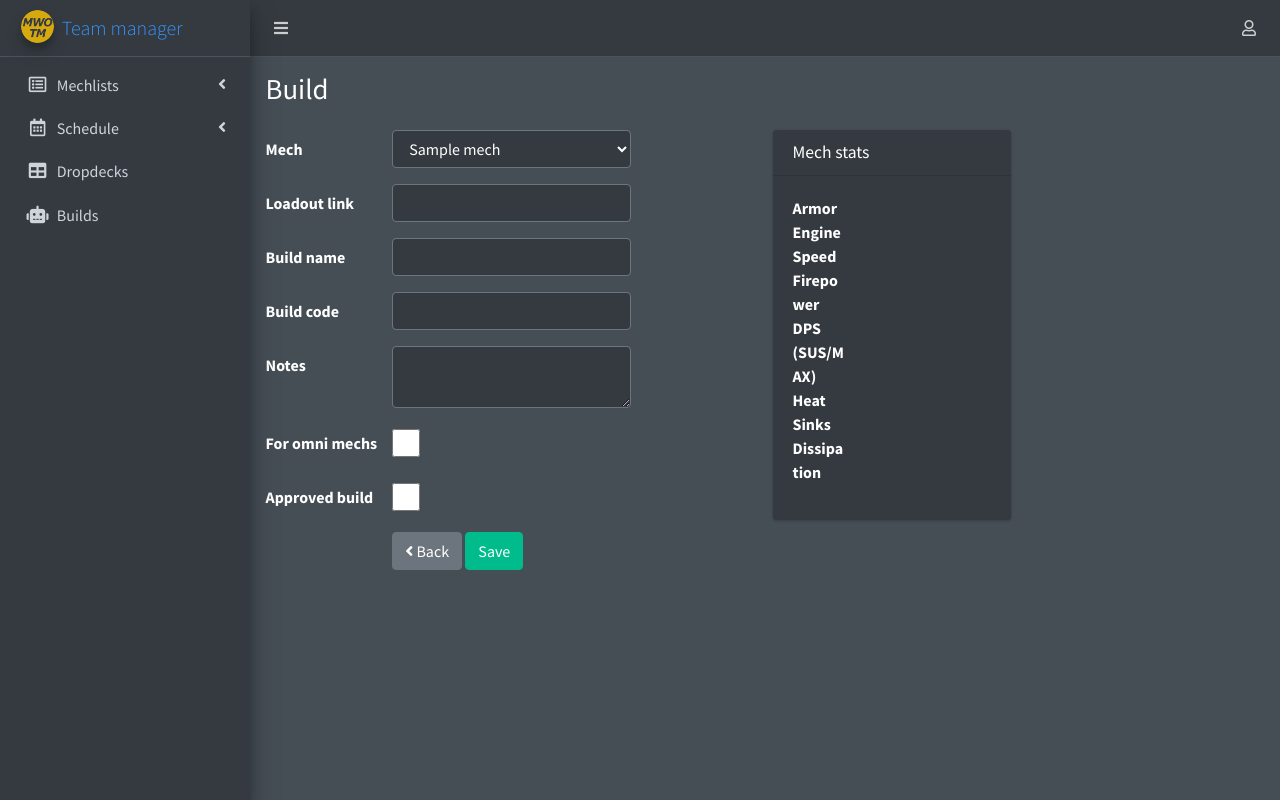
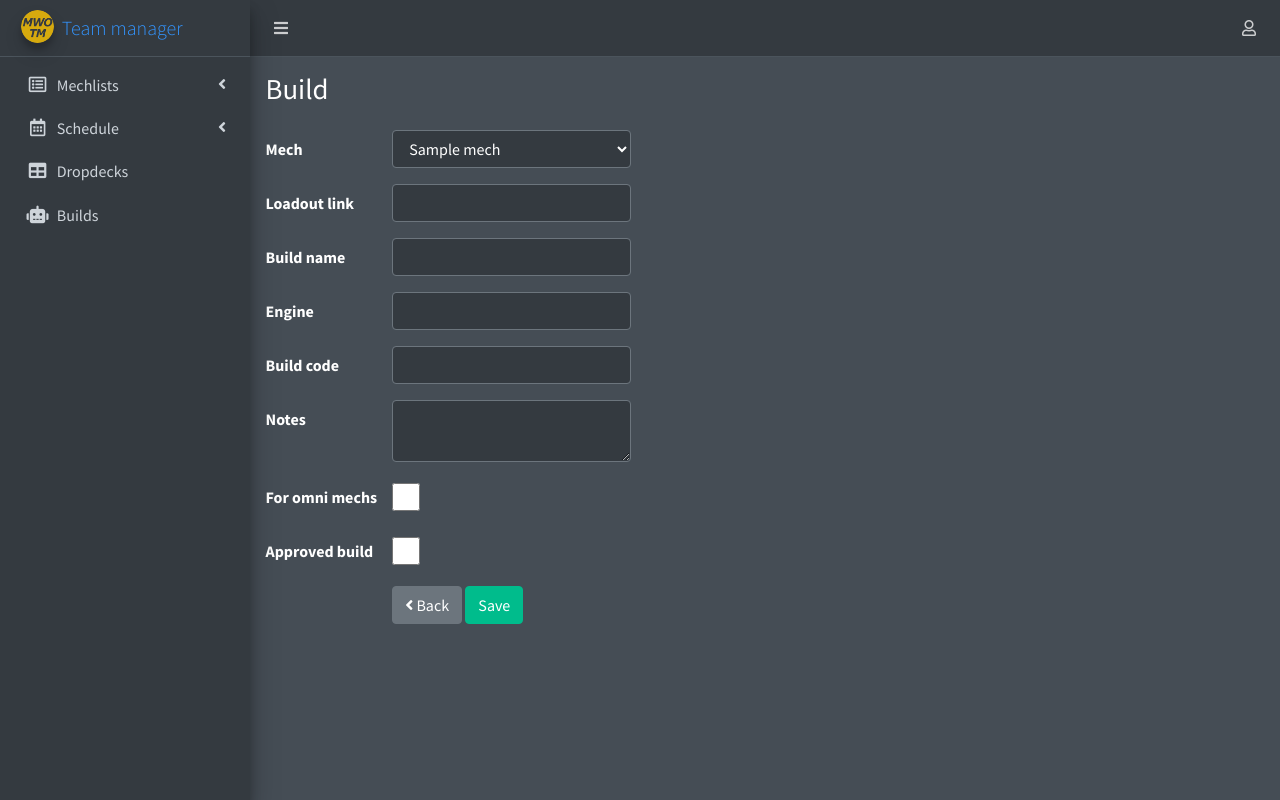
Before and after one commit to iT-Drake/MWOTeamManager, a Flask app: page /build-add in a window 1280 px wide. Run offline with Flask 3, Linux system fonts and the light colour scheme; a user stored in the database is signed in; tables that the repository leaves empty hold one stand-in row (values such as "Sample post"); parts of the project's set-up code (start-up, migrations or seed data) failed here and were passed over; some libraries are stand-ins or nearby versions.

Commit message:
MechDB parser disabled

```diff
--- a/website/templates/build-edit.html
+++ b/website/templates/build-edit.html
@@ -57,6 +57,12 @@
                         </div>
                     </div>
                     <div class="form-group row">
+                        <label for="engine" class="col-4 col-lg-3 col-form-label">Engine</label>
+                        <div class="col-8 col-lg-6">
+                            <input type="text" class="form-control" id="engine" name="engine" value="{{ build.engine }}">
+                        </div>
+                    </div>
+                    <div class="form-group row">
                         <label for="code" class="col-4 col-lg-3 col-form-label">Build code</label>
                         <div class="col-8 col-lg-6">
                             <input type="text" class="form-control" id="code" name="code" value="{{ build.code }}">
@@ -86,12 +92,6 @@
                         <label for="armor" class="col-4 col-lg-3 col-form-label">Armor</label>
                         <div class="col-8 col-lg-6">
                             <input type="text" class="form-control" id="armor" name="armor" value="{{ build.armor }}">
-                        </div>
-                    </div>
-                    <div class="form-group row" style="display: none;">
-                        <label for="engine" class="col-4 col-lg-3 col-form-label">Engine</label>
-                        <div class="col-8 col-lg-6">
-                            <input type="text" class="form-control" id="engine" name="engine" value="{{ build.engine }}">
                         </div>
                     </div>
                     <div class="form-group row" style="display: none;">
@@ -135,6 +135,7 @@
                     </div>
                 </form>
             </div>
+            <!-- Mech stats
             <div class="col-12 col-lg-3">
                 <div class="card">
                     <div class="card-header">
@@ -165,7 +166,7 @@
                         </div>
                     </div>
                 </div>
-            </div>
+            </div> -->
         </div>
     </div>
 {% endblock %}
@@ -234,44 +235,44 @@
                     toastError('Mech not found', mechIdParam + ' is not a correct mech name.');
                 }
 
-                const baseUrl = "{{ url_for('views.build_details') }}";
-                $('#stats_overlay').show();
+                // const baseUrl = "{{ url_for('views.build_details') }}";
+                // $('#stats_overlay').show();
 
-                $.ajax({
-                    url: baseUrl + '?url=' + url,
-                    type: 'GET',
-                    success: function(response) {
-                        $('#stats_overlay').hide();
-                        if (Object.keys(response).length = 0) {
-                            // Message
-                            return;
-                        }
+                // $.ajax({
+                //     url: baseUrl + '?url=' + url,
+                //     type: 'GET',
+                //     success: function(response) {
+                //         $('#stats_overlay').hide();
+                //         if (Object.keys(response).length = 0) {
+                //             // Message
+                //             return;
+                //         }
 
-                        var stats = {
-                            'armor': '#stats_armor',
-                            'engine': '#stats_engine',
-                            'speed': '#stats_speed',
-                            'firepower': '#stats_firepower',
-                            'dps': '#stats_dps',
-                            'heatsinks': '#stats_heatsinks',
-                            'dissipation': '#stats_dissipation'
-                        }
+                //         var stats = {
+                //             'armor': '#stats_armor',
+                //             'engine': '#stats_engine',
+                //             'speed': '#stats_speed',
+                //             'firepower': '#stats_firepower',
+                //             'dps': '#stats_dps',
+                //             'heatsinks': '#stats_heatsinks',
+                //             'dissipation': '#stats_dissipation'
+                //         }
 
-                        for (var key in stats) {
-                            if (key in response) {
-                                // Input element
-                                $('#' + key).val(response[key]);
+                //         for (var key in stats) {
+                //             if (key in response) {
+                //                 // Input element
+                //                 $('#' + key).val(response[key]);
 
-                                // Text field
-                                $(stats[key]).text(response[key]);
-                            }
-                        };
-                    },
-                    error: function(jqXHR, textStatus, errorThrown) {
-                        $('#stats_overlay').hide();
-                        toastError('Error', 'Server error while fetching mech details');
-                    }
-                });
+                //                 // Text field
+                //                 $(stats[key]).text(response[key]);
+                //             }
+                //         };
+                //     },
+                //     error: function(jqXHR, textStatus, errorThrown) {
+                //         $('#stats_overlay').hide();
+                //         toastError('Error', 'Server error while fetching mech details');
+                //     }
+                // });
             });
         });
     </script>
```
